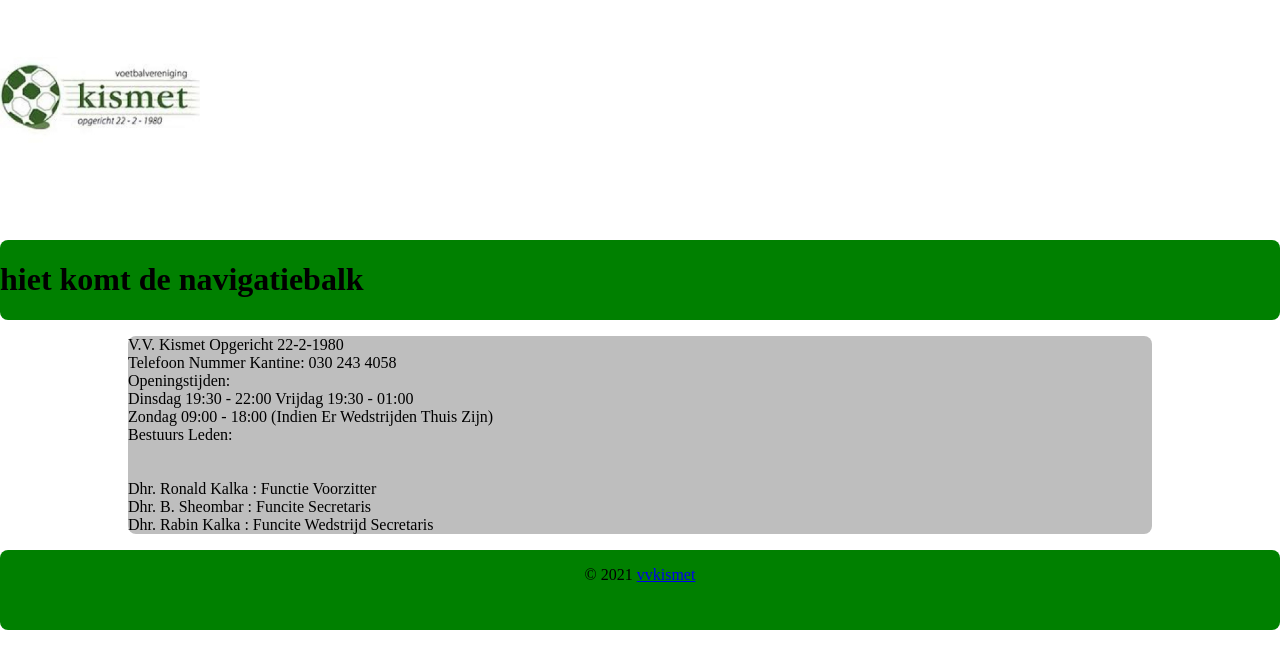
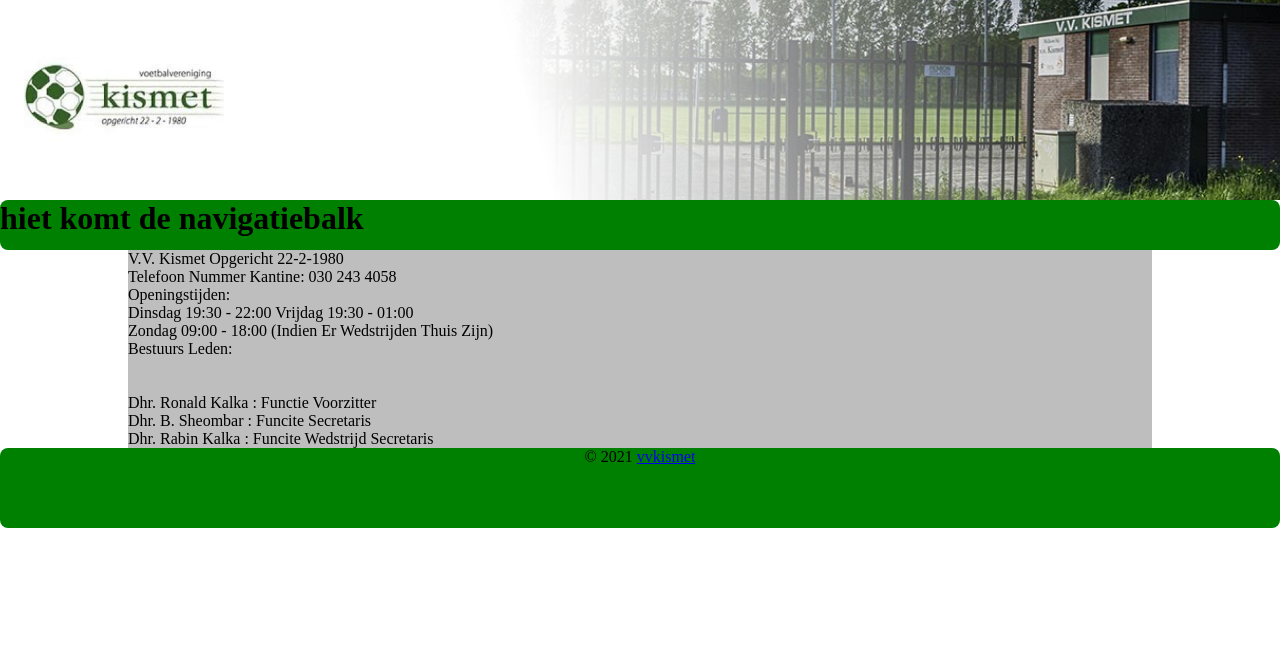
Before and after one commit to iksdeeeee/vvkismet, a PHP site: page / in a window 1280 px wide. Shown: the top 669 px of the page. Run offline with PHP 8.4, Linux system fonts and the light colour scheme.

Commit message:
Header Styling

```diff
--- a/vvkismetexamen/banner.php
+++ b/vvkismetexamen/banner.php
@@ -1,9 +1,8 @@
 <banner>
-<div class="">
-<img src="pic/kismetlogo.jpg" alt="kismetlogo" width="auto" height="200">
-</div>
+  <a href="/" class="logo">
+    <img src="pic/kismetlogo.jpg" alt="kismetlogo" width="auto" height="200">
+  </a>
   <div class="eenblik">
-<img src="pic/c7d6aa0dd51e747092c58378f9499f3e.jpg" alt="club" height="200">
-</div>
-
+    <div class="fade-gradient"></div>
+  </div>
 </banner>
--- a/vvkismetexamen/css/style.css
+++ /dev/null
@@ -1,60 +0,0 @@
-body{
-    margin: 0;
-
-}
-banner{
-    background-color: rgb(75, 75, 75);
-    height: 30vh;
-    width: 100vw;
-    display: flex;
-    z-index: 1;
-    flex-direction: column;
-      background:linear-gradient(45deg,#ffffff 50%,rgba(255, 255, 255, 0) 65%);
-    }
-
-    .logo{
-        z-index: 2;
-    }
-
-    .eenblik{
-        position: absolute;
-        right: 0;
-        left: 30vh;
-        top: 0px;
-        z-index: -1;
-
-    }
-
-    navbar{
-    background-color: green;
-    height: 10vh;
-    width: 100vw;
-    display: flex;
-    flex-direction: column;
-    -moz-border-radius: 8px 8px 8px 8px;
-            -webkit-border-radius: 8px 8px 8px 8px;
-            border-radius: 8px 8px 8px 8px;
-    }
-
-    footer{
-    background-color: green;
-    height: 10vh;
-    width: 100vw;
-    display: flex;
-    flex-direction: column;
-    text-align: center;
-    -moz-border-radius: 8px 8px 8px 8px;
-            -webkit-border-radius: 8px 8px 8px 8px;
-            border-radius: 8px 8px 8px 8px;
-    }
-
-    .container{
-        width: 80vw;
-        background-color: rgb(190, 190, 190);
-        margin-left: auto;
-        margin-right: auto;
-        -moz-border-radius: 8px 8px 8px 8px;
-            -webkit-border-radius: 8px 8px 8px 8px;
-            border-radius: 8px 8px 8px 8px;
-
-    }
--- a/vvkismetexamen/links.phtml
+++ b/vvkismetexamen/links.phtml
@@ -3,9 +3,8 @@
 <meta charset="utf-8">
 <meta name="viewport" content="width=device-width, initial-scale=1, shrink-to-fit=no">
 <!-- Eigen CSS -->
-  <link rel="stylesheet" href="./css/style.css">
 
-
+<link rel="stylesheet" href="styles/dist/global.css">
 
 <!-- Optional JavaScript -->
 <!-- jQuery first, then Popper.js, then Bootstrap JS -->
--- /dev/null
+++ b/vvkismetexamen/styles/dist/global.css
@@ -0,0 +1,72 @@
+* {
+  margin: 0;
+  padding: 0;
+}
+
+body {
+  margin: 0;
+  padding: 0;
+  display: flex;
+  flex-direction: column;
+}
+
+banner {
+  display: flex;
+  flex-direction: row;
+  background-color: white;
+  height: 200px;
+  width: 100vw;
+  z-index: 100;
+}
+banner .logo {
+  margin-left: 24px;
+  height: 200px;
+}
+banner .logo img {
+  height: 200px;
+}
+banner .eenblik {
+  height: 200px;
+  width: 100%;
+  background-image: url("/pic/c7d6aa0dd51e747092c58378f9499f3e.jpg");
+  background-repeat: no-repeat;
+  background-size: cover;
+  background-position: center;
+}
+banner .eenblik .fade-gradient {
+  height: 200px;
+  background: linear-gradient(73.93deg, #ffffff 29.7%, rgba(255, 255, 255, 0) 81.73%, rgba(255, 255, 255, 0) 100%);
+}
+
+navbar {
+  background-color: green;
+  height: 50px;
+  width: 100vw;
+  display: flex;
+  flex-direction: column;
+  -moz-border-radius: 8px 8px 8px 8px;
+  -webkit-border-radius: 8px 8px 8px 8px;
+  border-radius: 8px 8px 8px 8px;
+}
+
+.container {
+  min-height: calc(100vh - ($banner-height + $navbar-height));
+  width: 80vw;
+  display: flex;
+  flex-direction: column;
+  background-color: #bebebe;
+  margin-left: auto;
+  margin-right: auto;
+}
+
+footer {
+  background-color: green;
+  height: 10vh;
+  width: 100vw;
+  display: flex;
+  flex-direction: column;
+  text-align: center;
+  -moz-border-radius: 8px 8px 8px 8px;
+  -webkit-border-radius: 8px 8px 8px 8px;
+  border-radius: 8px 8px 8px 8px;
+}
--- /dev/null
+++ b/vvkismetexamen/styles/global.scss
@@ -0,0 +1,117 @@
+* {
+    margin: 0;
+    padding: 0;
+}
+
+// FYI variables do actually exist in CSS
+// :root {
+//     --banner-height: 200px;
+// }
+
+//#region mixins
+@mixin col() {
+    display: flex;
+    flex-direction: column;
+}
+
+@mixin colr() {
+    display: flex;
+    flex-direction: column-reverse;
+}
+
+@mixin row() {
+    display: flex;
+    flex-direction: row;
+}
+
+@mixin rowr() {
+    display: flex;
+    flex-direction: row-reverse;
+}
+
+@mixin radius($tl, $tr, $br, $bl) {
+    -moz-border-radius: $tl $tr $br $bl;
+    -webkit-border-radius: $tl $tr $br $bl;
+    border-radius: $tl $tr $br $bl;
+}
+//#endregion
+
+body {
+    margin: 0;
+    padding: 0;
+    @include col();
+}
+
+$banner-height: 200px;
+
+// nesting
+// margin, padding, border
+banner {
+    @include row();
+    background-color: white;
+    height: $banner-height;
+    width: 100vw; // solid
+    z-index: 100;
+
+    .logo {
+        margin-left: 24px;
+        height: $banner-height;
+        img {
+            height: $banner-height;
+        }
+    }
+
+    .eenblik {
+        height: $banner-height;
+        width: 100%;
+        background-image: url("/pic/c7d6aa0dd51e747092c58378f9499f3e.jpg");
+        background-repeat: no-repeat;
+        background-size: cover;
+        background-position: center;
+        // with img tags
+        //object-fit: cover;
+        //object-position: center;
+
+        .fade-gradient {
+            height: $banner-height;
+
+            background: linear-gradient(
+                73.93deg,
+                #ffffff 29.7%,
+                rgba(255, 255, 255, 0) 81.73%,
+                rgba(255, 255, 255, 0) 100%
+            );
+        }
+    }
+}
+
+$navbar-height: 50px;
+
+navbar {
+    background-color: green;
+    height: $navbar-height;
+    width: 100vw; // solid
+    @include col();
+    @include radius(8px, 8px, 8px, 8px);
+}
+
+.container {
+    min-height: calc(100vh - ($banner-height + $navbar-height));
+    width: 80vw;
+    @include col();
+    background-color: rgb(190, 190, 190);
+    margin-left: auto;
+    margin-right: auto;
+}
+
+footer {
+    background-color: green;
+    height: 10vh;
+    width: 100vw;
+    display: flex;
+    flex-direction: column;
+    text-align: center;
+    -moz-border-radius: 8px 8px 8px 8px;
+    -webkit-border-radius: 8px 8px 8px 8px;
+    border-radius: 8px 8px 8px 8px;
+}
```
Also changed, not shown: vvkismetexamen/index.php (+7 -5 lines), vvkismetexamen/styles/dist/index.css (added), vvkismetexamen/styles/index.scss (added). Lines whose indentation alone changed are shown as unchanged.
